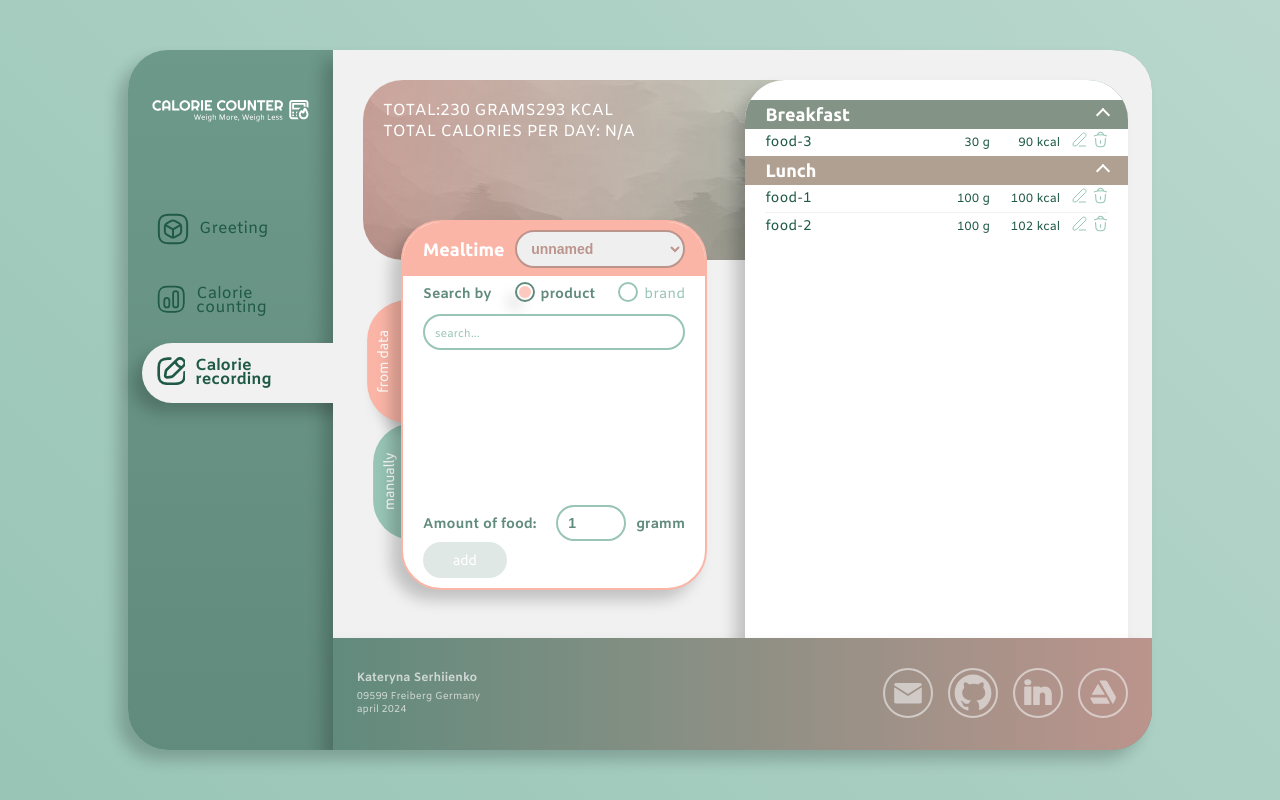
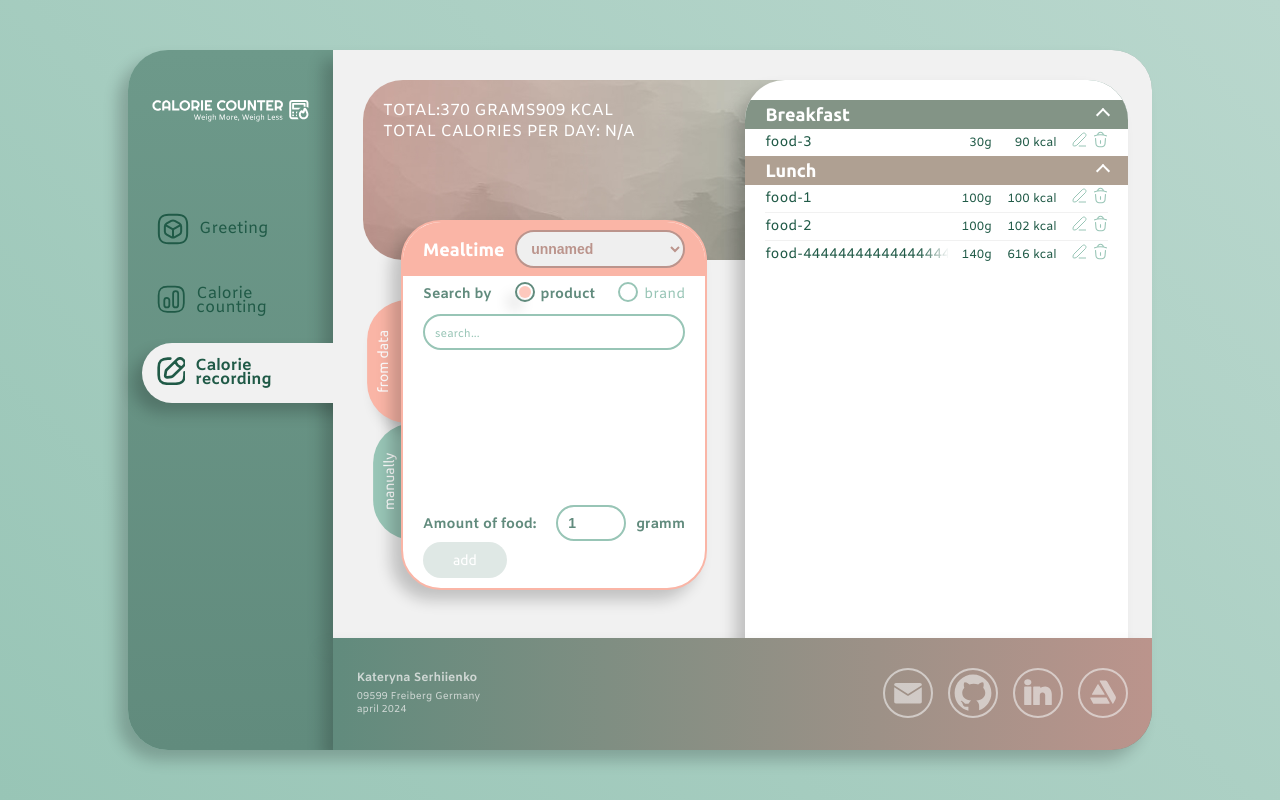
Before and after one commit to KateSerhiienko/calorie-counting-app, a Vue app: page /calorie_recording in a window 1280 px wide. Built offline with nearby package versions, Linux system fonts and the light colour scheme.

Commit message:
update: styles FoodItem

```diff
--- a/src/components/FoodItem.vue
+++ b/src/components/FoodItem.vue
@@ -1,5 +1,8 @@
 <template>
-  <div class="food-wrapper">
+  <div
+    class="food-wrapper"
+    :class="{ short: !food.weight }"
+  >
     <div class="food-content">
       <div class="food-text">
         <span
@@ -11,7 +14,7 @@
           class="food-value"
           v-if="food.weight"
         >
-          <span class="food-weight">{{ food.weight.toFixed(0) }} g</span>
+          <span class="food-weight">{{ food.weight.toFixed(0) }}g</span>
           <span class="food-counted-calories">
             {{ countedCalories.toFixed(0) }} kcal
           </span>
@@ -21,11 +24,11 @@
           v-else
         >
           <span class="food-calories">
-            {{ food.caloriesPer100g.toFixed(0) }} kcal / 100g
+            {{ food.caloriesPer100g.toFixed(0) }} kcal per 100g
           </span>
         </div>
       </div>
-      <div class="buttons-wraper">
+      <div class="buttons-wrapper">
         <div
           class="button-wrapper"
           title="edit food"
@@ -119,10 +122,11 @@
     display: flex;
     justify-content: space-between;
     align-items: center;
+    width: 100%;
   }
 
   .food-text {
-    width: 100%;
+    width: 85%;
     display: flex;
     justify-content: space-between;
     align-items: center;
@@ -130,6 +134,24 @@
   }
 
   .food-title {
+    overflow: hidden;
+    white-space: nowrap;
+    width: 100%;
+    position: relative;
+
+    &::after {
+      content: '';
+      position: absolute;
+      top: 0;
+      right: -1px;
+      width: 100%;
+      height: 100%;
+      background: linear-gradient(
+        90deg,
+        transparent 84%,
+        $background-color-light 100%
+      );
+    }
   }
 
   .food-value {
@@ -139,17 +161,14 @@
   }
 
   .food-weight {
-    width: 50px;
+    width: 44px;
   }
 
   .food-counted-calories {
-    width: 70px;
+    width: 65px;
   }
 
-  .food-calories {
-  }
-
-  .buttons-wraper {
+  .buttons-wrapper {
     display: flex;
     align-items: center;
     margin-left: 6px;
@@ -169,4 +188,42 @@
       stroke-width: 1.4;
     }
   }
+
+  .short {
+    .food-content {
+      flex-direction: column;
+    }
+
+    .food-text {
+      flex-direction: column;
+      width: 100%;
+    }
+
+    .food-title {
+      overflow: auto;
+      white-space: wrap;
+      word-wrap: break-word;
+      font-weight: bold;
+      font-size: 16px;
+      margin-bottom: 10px;
+
+      &::after {
+        content: none;
+      }
+    }
+
+    .food-value {
+      align-self: flex-start;
+    }
+
+    .food-calories {
+      min-width: 60px;
+    }
+
+    .buttons-wrapper {
+      align-self: end;
+      margin-top: -18px;
+      margin-bottom: 18px;
+    }
+  }
 </style>
--- a/src/components/FoodSearch.vue
+++ b/src/components/FoodSearch.vue
@@ -162,7 +162,7 @@
 
   .search-list-item {
     display: inline-block;
-    font-size: 14px;
+    font-size: 12px;
     line-height: 1.7;
     width: 100%;
     cursor: pointer;
@@ -172,29 +172,30 @@
     justify-content: space-between;
     position: relative;
 
-    &:nth-child(even) {
+    &::after {
+      content: '';
+      position: absolute;
+      top: 0;
+      width: 78%;
+      height: 100%;
+      background: linear-gradient(
+        90deg,
+        transparent 84%,
+        $background-color-light 100%
+      );
+    }
+
+    &:nth-child(odd) {
       background-color: $background-color;
       color: $primary-color;
 
       &::after {
         background: linear-gradient(
           90deg,
-          transparent 89%,
-          $background-color 98%
+          transparent 84%,
+          $background-color 100%
         );
       }
-    }
-
-    &::after {
-      content: '';
-      position: absolute;
-      width: 73%;
-      height: 100%;
-      background: linear-gradient(
-        90deg,
-        transparent 89%,
-        $background-color-light 98%
-      );
     }
 
     &:hover {
@@ -203,7 +204,7 @@
   }
 
   .search-list-item-title {
-    max-width: 74%;
+    max-width: 78%;
     white-space: nowrap;
     overflow: hidden;
   }
--- a/src/utils/store.js
+++ b/src/utils/store.js
@@ -101,6 +101,13 @@ const store = createStore({
         weight: 30,
         caloriesPer100g: 300,
       },
+      {
+        id: 444,
+        mealtime: 'lunch',
+        name: 'food-444444444444444444444444444444444444444444444444',
+        weight: 140,
+        caloriesPer100g: 440,
+      },
     ],
     closedSectionsFoodsList: {},
   },
```
